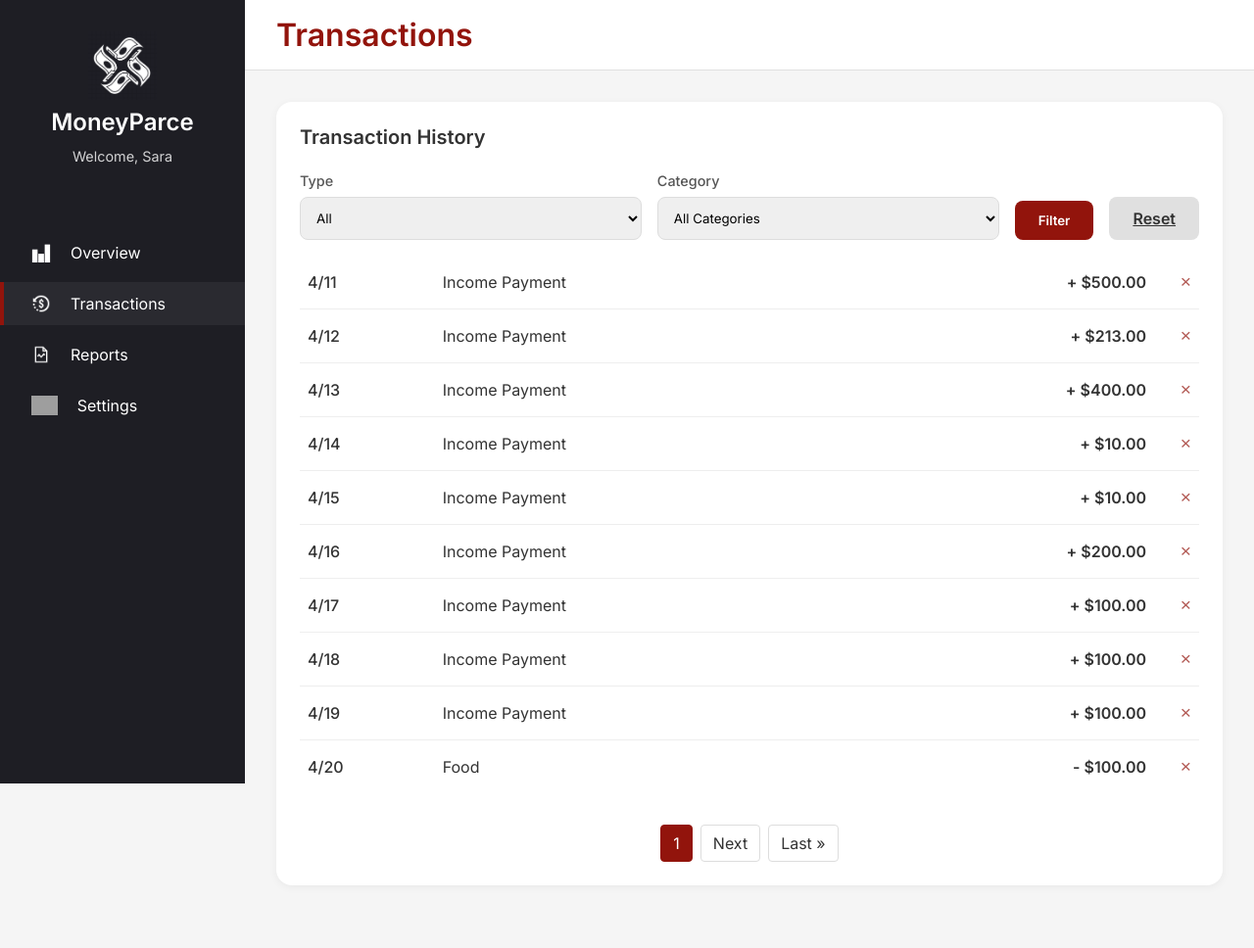
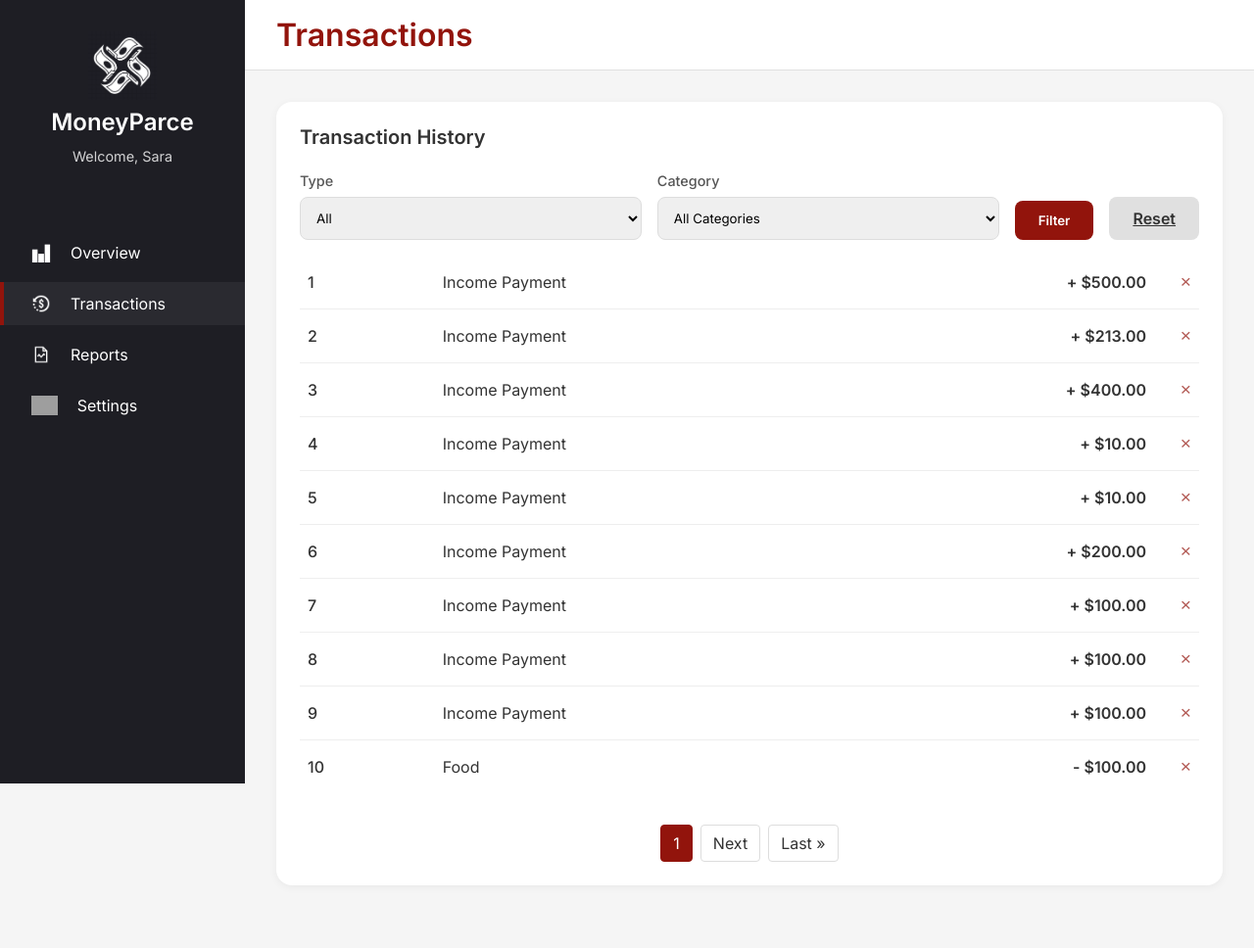
Before and after one commit to jacktran5665/MoneyParce-Website, a Django app: page /transactions/ in a window 1280 px wide. Shown: the whole page at 98% size. Run offline with Django 5.2, Linux system fonts and the light colour scheme; data comes from the database, SQL or seed files in the repository; grey boxes are pictures that could not be loaded.

Commit message:
change the html ids system and view

```diff
--- a/transactions/templates/transactions/history.html
+++ b/transactions/templates/transactions/history.html
@@ -88,7 +88,7 @@
               <tbody>
                 {% for transaction in transactions %}
                   <tr>
-                    <td class="date-column">4/{{ forloop.counter|add:10 }}</td>
+                    <td class="date-column">{{ forloop.counter}}</td>
                     <td class="desc-column">
                       {% if transaction.type == 'Income' %}
                         Income Payment
--- a/transactions/views.py
+++ b/transactions/views.py
@@ -9,7 +9,7 @@ def transaction_history(request):
     transaction_type = request.GET.get('type', 'all')
     category_id = request.GET.get('category', None)
 
-    # Base querysets - order by id since created_at isn't available
+    # Base querysets - order by id
     incomes = Income.objects.all().order_by('-id')  # Latest first based on ID
     expenses = Expense.objects.all().order_by('-id')  # Latest first based on ID
 
@@ -44,7 +44,7 @@ def transaction_history(request):
     # Sort transactions by id (newest first)
     transactions.sort(key=lambda x: x['id'], reverse=True)
 
-    # Pagination (showing 20 transactions per page)
+    # Pagination (showing 10 transactions per page)
     page = request.GET.get('page', 1)
     paginator = Paginator(transactions, 10)
 
```
